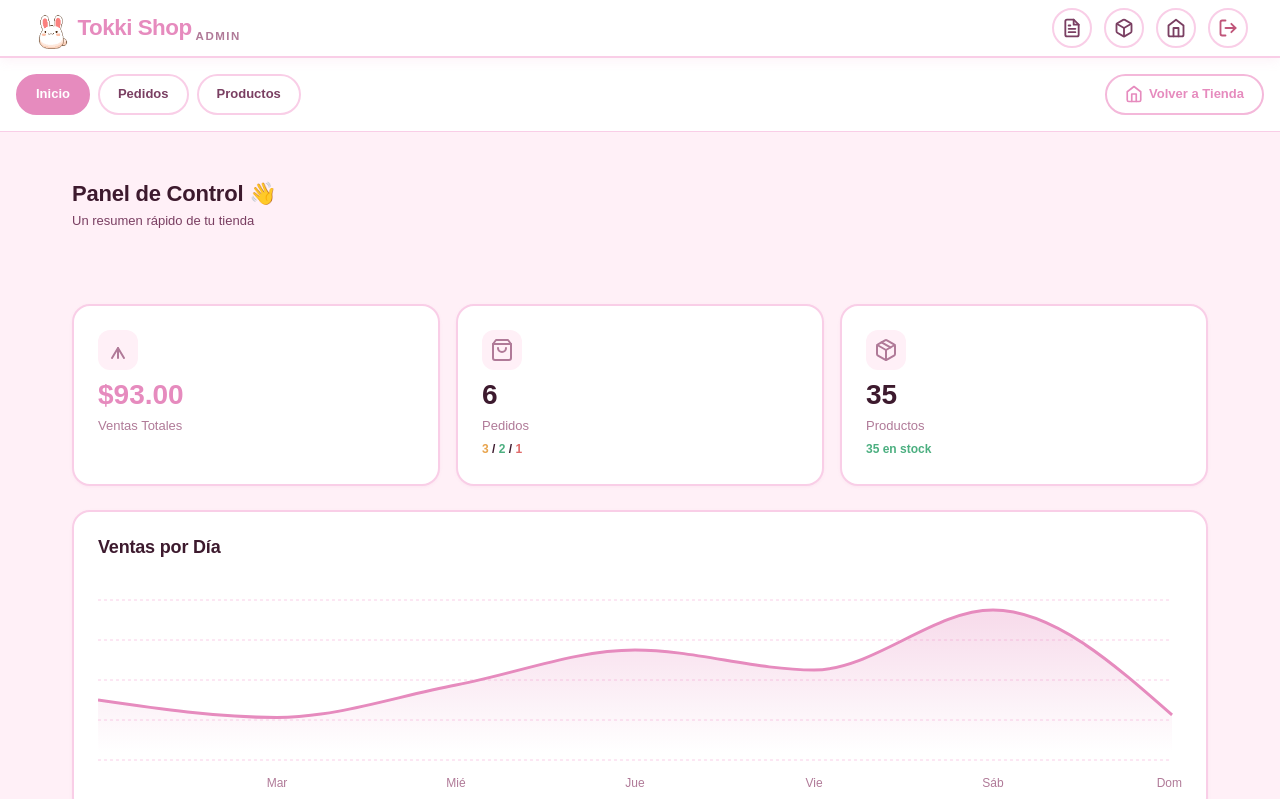
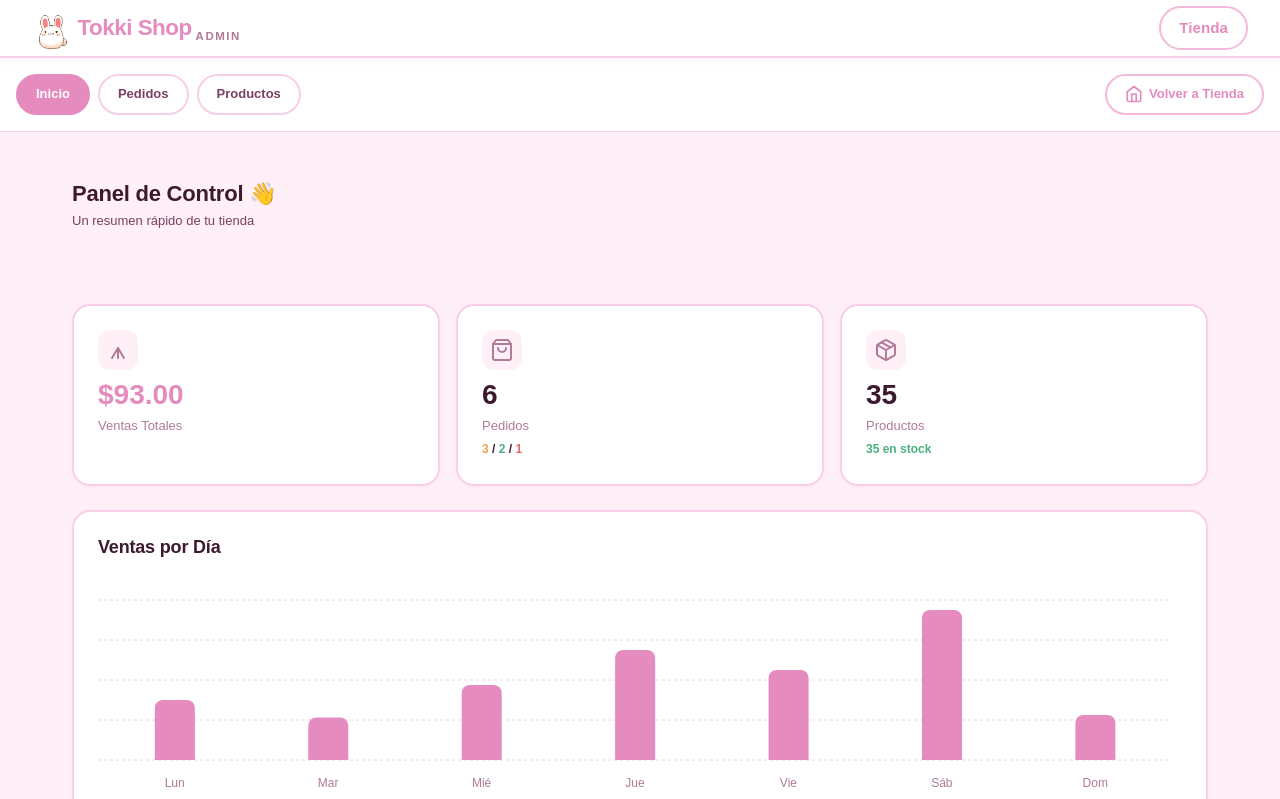
Before and after one commit to HolyMan-17/tokkiweb-frontend, a React (Vite) app: page /admin in a window 1280 px wide. Shown: the top 799 px of the page. Built offline with nearby package versions, Linux system fonts and the light colour scheme; a web font is replaced by a local one.

Commit message:
Rework charts, button pills and add vercel libraries.

```diff
--- a/package.json
+++ b/package.json
@@ -15,6 +15,8 @@
     "@fontsource/fredoka": "^5.3.0",
     "@fontsource/quicksand": "^5.3.0",
     "@fontsource/sour-gummy": "^5.3.0",
+    "@vercel/analytics": "^2.0.1",
+    "@vercel/speed-insights": "^2.0.0",
     "motion": "^13.1.0",
     "react": "^19.2.6",
     "react-dom": "^19.2.6",
--- a/src/components/layout/CatalogTopNav.css
+++ b/src/components/layout/CatalogTopNav.css
@@ -70,7 +70,43 @@ nav.top-nav {
 .nav-actions {
   display: flex;
   align-items: center;
-  gap: 12px;
+  gap: 10px;
+}
+
+/* Pill buttons (admin) — cart stays as an icon below */
+.nav-pill {
+  font-family: var(--font-display);
+  font-size: 0.95rem;
+  font-weight: 700;
+  color: var(--color-text-secondary);
+  display: inline-flex;
+  align-items: center;
+  padding: 8px 18px;
+  border-radius: var(--radius-full);
+  background: var(--color-surface);
+  border: 2px solid var(--pink-200);
+  transition: background var(--duration-fast) var(--ease-out),
+              border-color var(--duration-fast) var(--ease-out),
+              color var(--duration-fast) var(--ease-out);
+  text-decoration: none;
+  white-space: nowrap;
+}
+
+.nav-pill:hover {
+  background: var(--pink-100);
+  border-color: var(--pink-300);
+  color: var(--color-text);
+}
+
+.nav-pill-accent {
+  border-color: var(--pink-300);
+  color: var(--color-primary);
+}
+
+.nav-pill-accent:hover {
+  background: var(--pink-100);
+  border-color: var(--pink-400);
+  color: var(--color-text);
 }
 
 .nav-cart {
--- a/src/components/layout/Header.css
+++ b/src/components/layout/Header.css
@@ -62,39 +62,44 @@
 .nav-actions {
   display: flex;
   align-items: center;
-  gap: 12px;
+  gap: 8px;
 }
 
-/* Round icon buttons (home, gear, admin icons) */
-.nav-icon-btn {
+/* Pill buttons (home, admin, etc.) — cart stays as an icon below */
+.nav-pill {
+  font-family: var(--font-display);
+  font-size: 0.95rem;
+  font-weight: 700;
   color: var(--color-text-secondary);
-  display: flex;
+  display: inline-flex;
   align-items: center;
-  justify-content: center;
-  width: 40px;
-  height: 40px;
-  border-radius: 50%;
+  padding: 8px 18px;
+  border-radius: var(--radius-full);
   background: var(--color-surface);
   border: 2px solid var(--pink-200);
-  transition: all 0.18s;
+  transition: background var(--duration-fast) var(--ease-out),
+              border-color var(--duration-fast) var(--ease-out),
+              color var(--duration-fast) var(--ease-out);
   text-decoration: none;
+  white-space: nowrap;
 }
 
-.nav-icon-btn:hover {
+.nav-pill:hover {
   background: var(--pink-100);
   border-color: var(--pink-300);
   color: var(--color-text);
 }
 
-/* Admin logout button — soft red tint so it reads as "exit" */
-.nav-logout {
-  color: #c0567a;
+/* Admin / store-accent pill — pink accent so it reads as the "door" out */
+.nav-pill-accent {
+  border-color: var(--pink-300);
+  color: var(--color-primary);
 }
 
-.nav-logout:hover {
-  background: #fdeef4;
-  border-color: #e8a9c2;
-  color: #a03d61;
+.nav-pill-accent:hover {
+  background: var(--pink-100);
+  border-color: var(--pink-400);
+  color: var(--color-text);
 }
 
 .nav-cart {
@@ -143,7 +148,7 @@
   100% { transform: scale(1); }
 }
 
-/* Admin header keeps a nowrap layout for its icon buttons */
+/* Admin header keeps a nowrap layout for its pills */
 .top-nav-admin .nav-inner {
   flex-wrap: nowrap;
 }
@@ -162,6 +167,10 @@
   .nav-inner {
     padding: 0 32px;
   }
+
+  .nav-actions {
+    gap: 12px;
+  }
 }
 
 @media (prefers-reduced-motion: reduce) {
@@ -170,6 +179,3 @@
     transition: none !important;
   }
 }
-
-.nav-text-link { font-family: var(--font-display); font-weight: 700; color: var(--color-primary); text-decoration: none; font-size: 1rem; padding: 8px; transition: opacity 0.2s; }
-.nav-text-link:hover { opacity: 0.8; }
--- a/src/components/layout/Header.tsx
+++ b/src/components/layout/Header.tsx
@@ -13,51 +13,6 @@ const CART_SVG = (
     <circle cx="9" cy="21" r="1" />
     <circle cx="20" cy="21" r="1" />
     <path d="M1 1h4l2.68 13.39a2 2 0 0 0 2 1.61h9.72a2 2 0 0 0 2-1.61L23 6H6" />
-  </svg>
-);
-
-const GEAR_SVG = (
-  <svg width="20" height="20" viewBox="0 0 24 24" fill="none"
-    stroke="currentColor" strokeWidth="2.2" strokeLinecap="round" strokeLinejoin="round">
-    <circle cx="12" cy="12" r="3" />
-    <path d="M19.4 15a1.65 1.65 0 0 0 .33 1.82l.06.06a2 2 0 0 1-2.83 2.83l-.06-.06a1.65 1.65 0 0 0-1.82-.33 1.65 1.65 0 0 0-1 1.51V21a2 2 0 0 1-4 0v-.09A1.65 1.65 0 0 0 9 19.4a1.65 1.65 0 0 0-1.82.33l-.06.06a2 2 0 0 1-2.83-2.83l.06-.06A1.65 1.65 0 0 0 4.68 15a1.65 1.65 0 0 0-1.51-1H3a2 2 0 0 1 0-4h.09A1.65 1.65 0 0 0 4.6 9a1.65 1.65 0 0 0-.33-1.82l-.06-.06a2 2 0 0 1 2.83-2.83l.06.06A1.65 1.65 0 0 0 9 4.68a1.65 1.65 0 0 0 1-1.51V3a2 2 0 0 1 4 0v.09a1.65 1.65 0 0 0 1 1.51 1.65 1.65 0 0 0 1.82-.33l.06-.06a2 2 0 0 1 2.83 2.83l-.06.06A1.65 1.65 0 0 0 19.4 9a1.65 1.65 0 0 0 1.51 1H21a2 2 0 0 1 0 4h-.09a1.65 1.65 0 0 0-1.51 1z" />
-  </svg>
-);
-
-const HOME_SVG = (
-  <svg width="20" height="20" viewBox="0 0 24 24" fill="none"
-    stroke="currentColor" strokeWidth="2.2" strokeLinecap="round" strokeLinejoin="round">
-    <path d="M3 9l9-7 9 7v11a2 2 0 0 1-2 2H5a2 2 0 0 1-2-2z" />
-    <polyline points="9 22 9 12 15 12 15 22" />
-  </svg>
-);
-
-const LOGOUT_SVG = (
-  <svg width="20" height="20" viewBox="0 0 24 24" fill="none"
-    stroke="currentColor" strokeWidth="2.2" strokeLinecap="round" strokeLinejoin="round">
-    <path d="M9 21H5a2 2 0 0 1-2-2V5a2 2 0 0 1 2-2h4" />
-    <polyline points="16 17 21 12 16 7" />
-    <line x1="21" y1="12" x2="9" y2="12" />
-  </svg>
-);
-
-const ORDERS_SVG = (
-  <svg width="20" height="20" viewBox="0 0 24 24" fill="none"
-    stroke="currentColor" strokeWidth="2.2" strokeLinecap="round" strokeLinejoin="round">
-    <path d="M14 2H6a2 2 0 0 0-2 2v16a2 2 0 0 0 2 2h12a2 2 0 0 0 2-2V8z" />
-    <polyline points="14 2 14 8 20 8" />
-    <line x1="16" y1="13" x2="8" y2="13" />
-    <line x1="16" y1="17" x2="8" y2="17" />
-    <polyline points="10 9 9 9 8 9" />
-  </svg>
-);
-
-const PRODUCTS_SVG = (
-  <svg width="20" height="20" viewBox="0 0 24 24" fill="none"
-    stroke="currentColor" strokeWidth="2.2" strokeLinecap="round" strokeLinejoin="round">
-    <path d="M21 16V8a2 2 0 0 0-1-1.73l-7-4a2 2 0 0 0-2 0l-7 4A2 2 0 0 0 3 8v8a2 2 0 0 0 1 1.73l7 4a2 2 0 0 0 2 0l7-4A2 2 0 0 0 21 16z" />
-    <polyline points="3.27 6.96 12 12.01 20.73 6.96" />
-    <line x1="12" y1="22.08" x2="12" y2="12" />
   </svg>
 );
 
@@ -83,34 +38,17 @@ export function Header({ variant = 'customer' }: HeaderProps) {
         <div className="nav-actions">
           {variant === 'customer' ? (
             <>
-              <Link to="/" className="nav-icon-btn" aria-label="Inicio" title="Inicio">
-                {HOME_SVG}
-              </Link>
+              <Link to="/" className="nav-pill" aria-label="Inicio">Inicio</Link>
               {!isCartPage && (
                 <Link to="/cart" className="nav-cart" aria-label="Carrito">
                   {CART_SVG}
                   {totalQty > 0 && <span className="cart-badge">{totalQty}</span>}
                 </Link>
               )}
-              <Link to="/admin/orders" className="nav-icon-btn" aria-label="Panel de administración" title="Panel de administración">
-                {GEAR_SVG}
-              </Link>
+              <Link to="/admin/orders" className="nav-pill nav-pill-accent" aria-label="Panel de administración">Admin</Link>
             </>
           ) : (
-            <>
-              <Link to="/admin/orders" className="nav-icon-btn" aria-label="Pedidos" title="Pedidos">
-                {ORDERS_SVG}
-              </Link>
-              <Link to="/admin/products" className="nav-icon-btn" aria-label="Productos" title="Productos">
-                {PRODUCTS_SVG}
-              </Link>
-              <Link to="/" className="nav-icon-btn" aria-label="Volver a la tienda" title="Volver a la tienda">
-                {HOME_SVG}
-              </Link>
-              <Link to="/" className="nav-icon-btn nav-logout" aria-label="Cerrar sesión" title="Cerrar sesión">
-                {LOGOUT_SVG}
-              </Link>
-            </>
+            <Link to="/" className="nav-pill nav-pill-accent" aria-label="Volver a la tienda">Tienda</Link>
           )}
         </div>
       </div>
--- a/src/main.tsx
+++ b/src/main.tsx
@@ -1,6 +1,8 @@
 import { StrictMode } from 'react';
 import { createRoot } from 'react-dom/client';
 import { BrowserRouter } from 'react-router-dom';
+import { Analytics } from '@vercel/analytics/react';
+import { SpeedInsights } from '@vercel/speed-insights/react';
 import App from './App.tsx';
 
 // Local fonts (design system: DynaPuff display + Sour Gummy body)
@@ -20,5 +22,7 @@ createRoot(document.getElementById('root')!).render(
     <BrowserRouter>
       <App />
     </BrowserRouter>
+    <Analytics />
+    <SpeedInsights />
   </StrictMode>,
 );
--- a/src/pages/admin/dashboard/AdminDashboardPage.css
+++ b/src/pages/admin/dashboard/AdminDashboardPage.css
@@ -76,6 +76,12 @@
   box-shadow: var(--shadow-sm);
 }
 
+.tooltip-label {
+  font-size: var(--text-xs);
+  color: var(--color-text-secondary);
+  margin: 0 0 2px 0;
+}
+
 .tooltip-value {
   color: var(--color-primary);
   font-family: var(--font-display);
--- a/src/pages/admin/dashboard/AdminDashboardPage.tsx
+++ b/src/pages/admin/dashboard/AdminDashboardPage.tsx
@@ -1,4 +1,5 @@
-import { AreaChart, Area, XAxis, YAxis, CartesianGrid, Tooltip, ResponsiveContainer, PieChart, Pie, Cell, Legend } from 'recharts';
+import { BarChart, Bar, XAxis, YAxis, CartesianGrid, Tooltip, ResponsiveContainer, PieChart, Pie, Cell, Legend, Sector } from 'recharts';
+import type { PieSectorShapeProps } from 'recharts';
 import { Link } from 'react-router-dom';
 import { MOCK_ORDERS } from '../../../mock/data';
 import StatusBadge from '../../../components/ui/StatusBadge';
@@ -23,6 +24,7 @@ const PIE_COLORS = {
 
 interface TooltipPayloadItem {
   value?: number | string;
+  name?: string;
 }
 
 interface CustomTooltipProps {
@@ -35,6 +37,18 @@ function CustomTooltip({ active, payload }: CustomTooltipProps) {
     return (
       <div className="chart-tooltip">
         <p className="tooltip-value">{formatPrice(String(payload[0].value ?? 0))}</p>
+      </div>
+    );
+  }
+  return null;
+}
+
+function PieTooltip({ active, payload }: CustomTooltipProps) {
+  if (active && payload && payload.length) {
+    return (
+      <div className="chart-tooltip">
+        <p className="tooltip-label">{payload[0].name}</p>
+        <p className="tooltip-value">{payload[0].value} pedidos</p>
       </div>
     );
   }
@@ -54,6 +68,35 @@ export default function AdminDashboardPage() {
     { name: 'Aprobados', value: approvedCount, color: PIE_COLORS.approved },
     { name: 'Cancelados', value: canceledCount, color: PIE_COLORS.canceled },
   ];
+
+  const renderSlice = (props: PieSectorShapeProps) => {
+    const { cx = 0, cy = 0, innerRadius = 0, outerRadius = 0, startAngle = 0, endAngle = 0, fill, payload, isActive } = props;
+    const count = typeof payload?.value === 'number' ? payload.value : 0;
+    const name = String(payload?.name ?? '');
+    return (
+      <g>
+        <Sector
+          cx={cx}
+          cy={cy}
+          innerRadius={innerRadius}
+          outerRadius={isActive ? outerRadius + 7 : outerRadius}
+          startAngle={startAngle}
+          endAngle={endAngle}
+          fill={fill}
+        />
+        {isActive && (
+          <>
+            <text x={cx} y={cy} dy={-8} textAnchor="middle" fill="var(--color-text)" className="font-display" style={{ fontWeight: 700, fontSize: '1.4rem' }}>
+              {name}
+            </text>
+            <text x={cx} y={cy} dy={16} textAnchor="middle" fill="var(--color-text-secondary)" style={{ fontSize: '0.9rem' }}>
+              {count} pedidos
+            </text>
+          </>
+        )}
+      </g>
+    );
+  };
 
   const recentOrders = MOCK_ORDERS.slice(0, 3);
 
@@ -110,19 +153,19 @@ export default function AdminDashboardPage() {
         <h2 className="section-title">Ventas por Día</h2>
         <div className="chart-container">
           <ResponsiveContainer width="100%" height={200}>
-            <AreaChart data={MOCK_SALES_DATA} margin={{ top: 10, right: 10, left: 0, bottom: 0 }}>
-              <defs>
-                <linearGradient id="colorSales" x1="0" y1="0" x2="0" y2="1">
-                  <stop offset="5%" stopColor="var(--color-primary)" stopOpacity={0.3}/>
-                  <stop offset="95%" stopColor="var(--color-primary)" stopOpacity={0}/>
-                </linearGradient>
-              </defs>
+            <BarChart data={MOCK_SALES_DATA} margin={{ top: 10, right: 10, left: 0, bottom: 0 }}>
               <CartesianGrid strokeDasharray="3 3" vertical={false} stroke="var(--color-border)" />
               <XAxis dataKey="day" axisLine={false} tickLine={false} tick={{ fill: 'var(--color-text-muted)', fontSize: 12 }} dy={10} />
               <YAxis hide />
-              <Tooltip content={<CustomTooltip />} />
-              <Area type="monotone" dataKey="sales" stroke="var(--color-primary)" strokeWidth={3} fillOpacity={1} fill="url(#colorSales)" />
-            </AreaChart>
+              <Tooltip content={<CustomTooltip />} cursor={{ fill: 'var(--pink-50)' }} />
+              <Bar
+                dataKey="sales"
+                fill="var(--color-primary)"
+                radius={[8, 8, 0, 0]}
+                maxBarSize={40}
+                activeBar={{ fill: 'var(--pink-400)', stroke: 'var(--pink-500)', strokeWidth: 2 }}
+              />
+            </BarChart>
           </ResponsiveContainer>
         </div>
       </section>
@@ -140,11 +183,13 @@ export default function AdminDashboardPage() {
                 outerRadius={80}
                 paddingAngle={5}
                 dataKey="value"
+                shape={renderSlice}
               >
                 {pieData.map((entry, index) => (
                   <Cell key={`cell-${index}`} fill={entry.color} stroke="none" />
                 ))}
               </Pie>
+              <Tooltip content={<PieTooltip />} />
               <Legend
                 verticalAlign="bottom"
                 height={36}
```
Also changed, not shown: src/components/layout/CatalogTopNav.tsx (+2 -6 lines), 1 other file (tests, documents, lock files or other folders).
